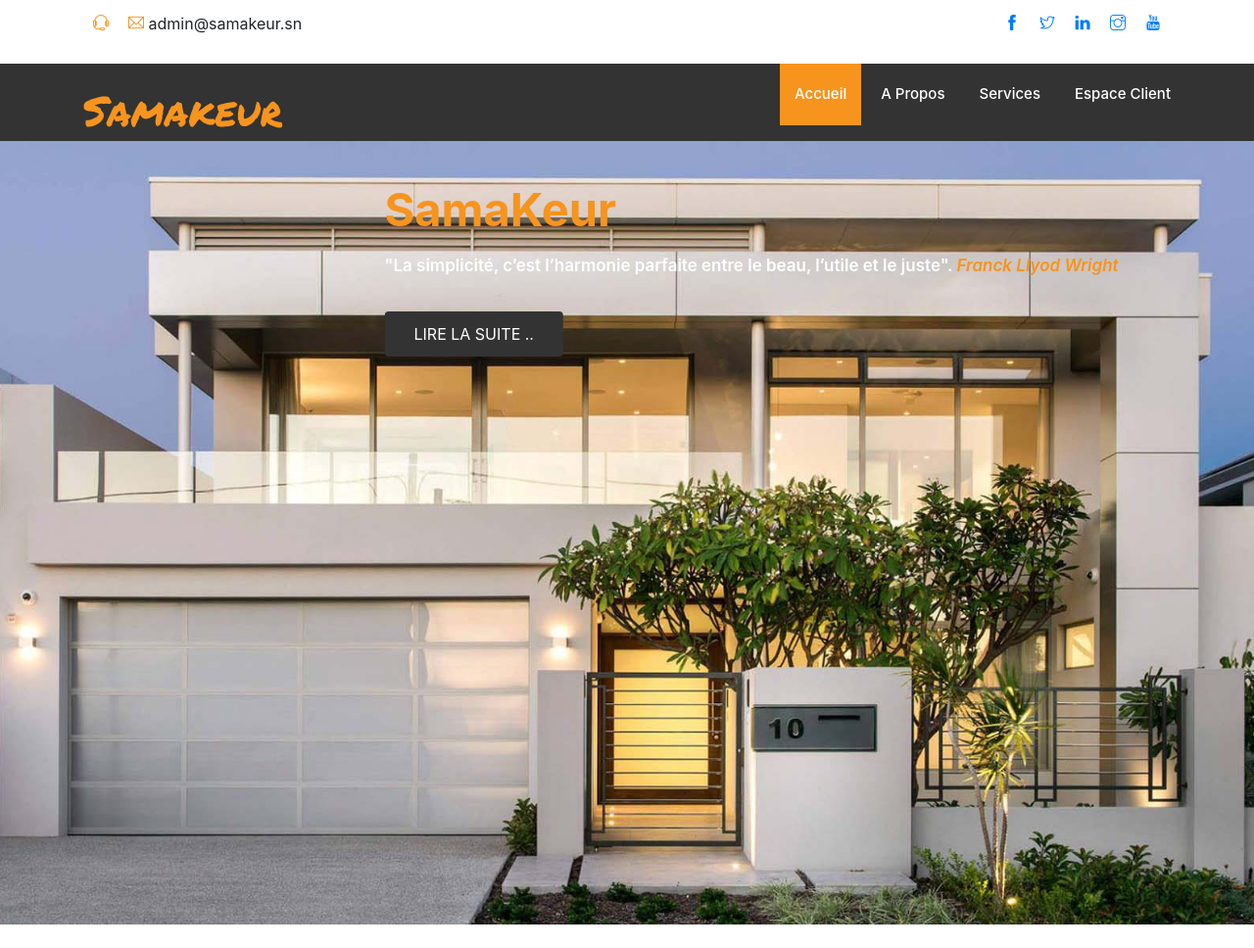
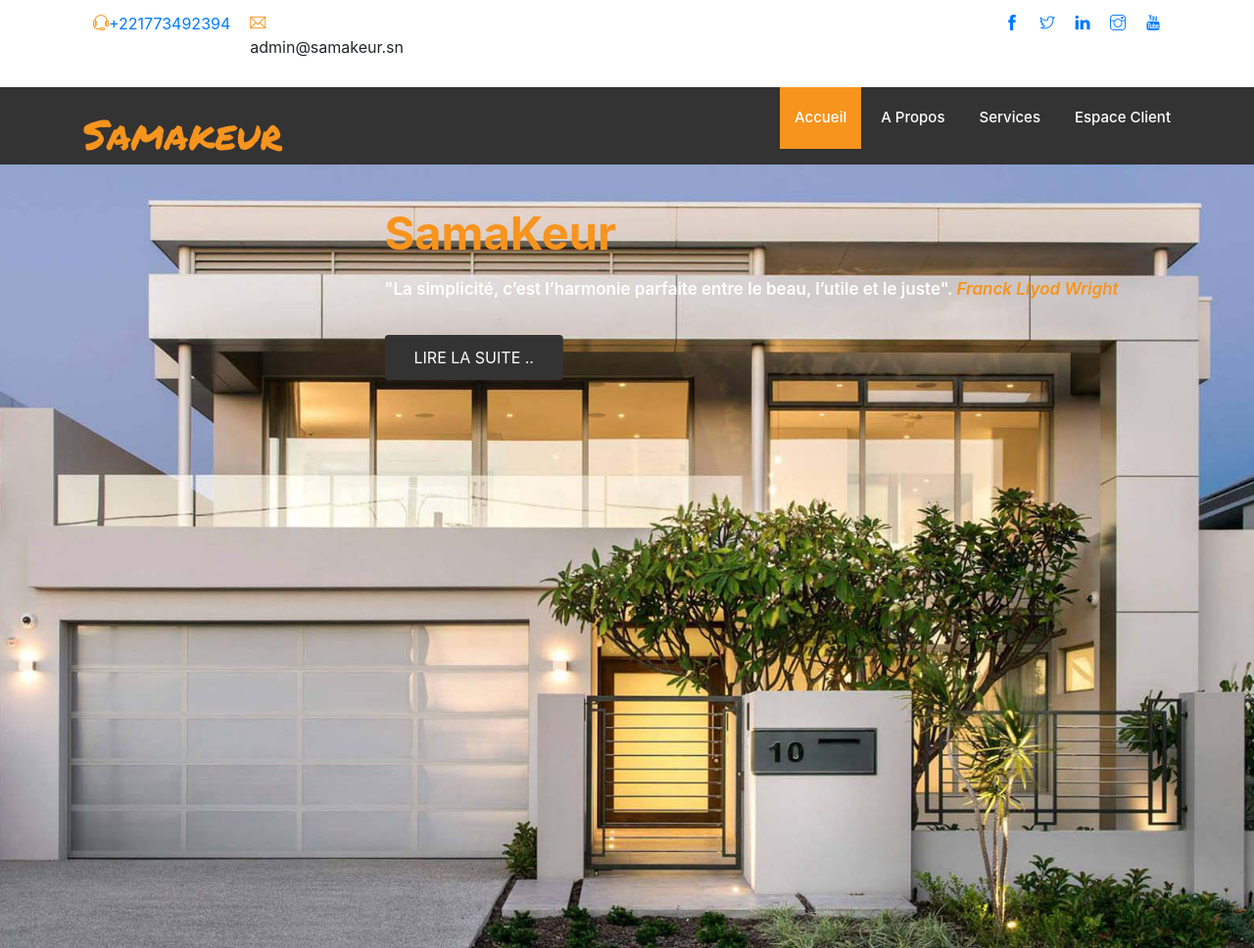
Before and after one commit to zimkha/samakeurfront, a website with bundled scripts: page index.html in a window 1280 px wide. Shown: the top 968 px of the page at 98% size. Built offline with nearby package versions, Linux system fonts and the light colour scheme; files whose address does not match are found by name.

Commit message:
update design

```diff
--- a/index.html
+++ b/index.html
@@ -74,7 +74,7 @@
 						<div class="top-left">
 							<ul class="item-menu-res">
 								<li><i class="ti-headphone-alt text-orange"></i><a
-										href="https://wa.me/221773492394"></a> </li>
+										href="https://wa.me/221773492394">+221773492394</a> </li>
 								<li><i class="ti-email text-orange"></i> admin@samakeur.sn</li>
 							</ul>
 						</div>
```
